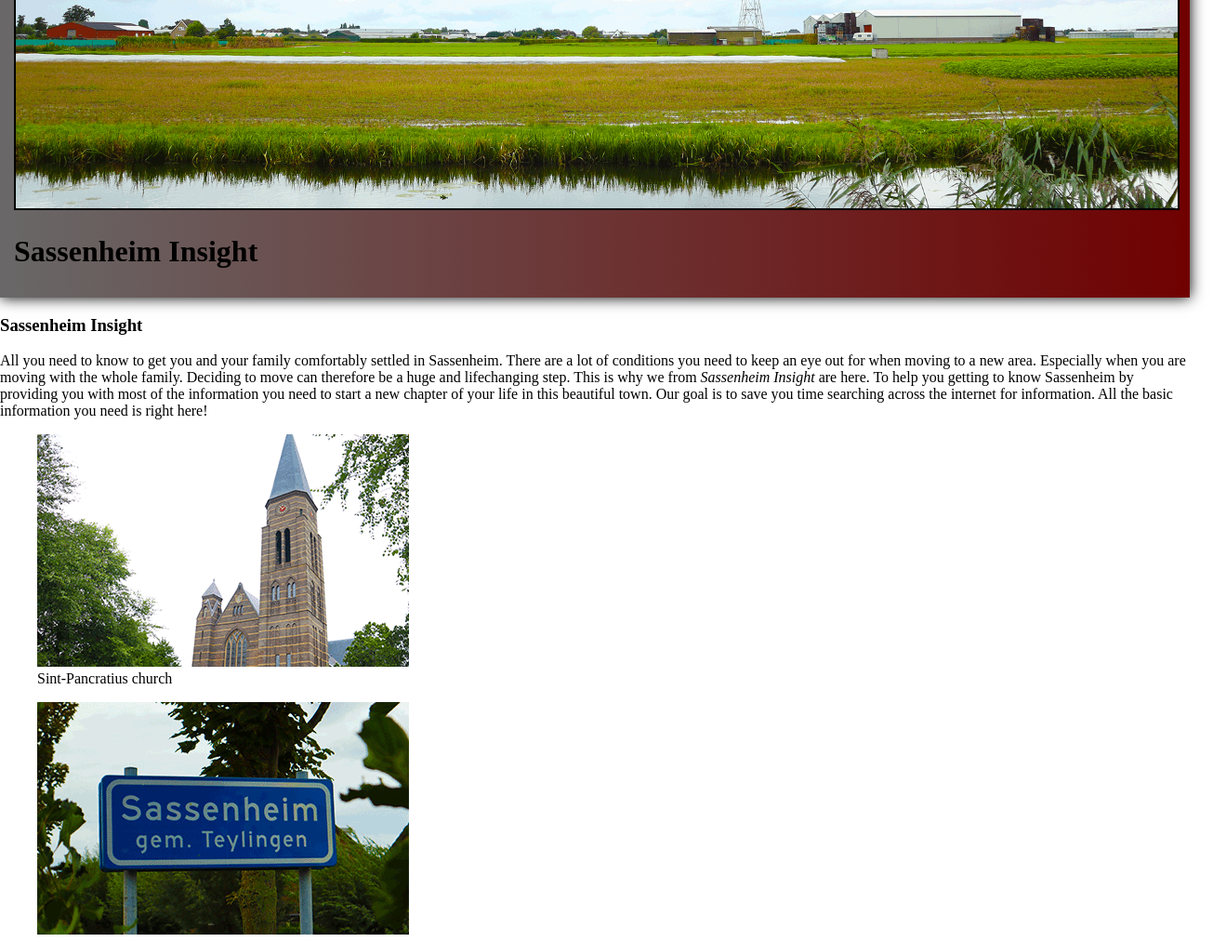
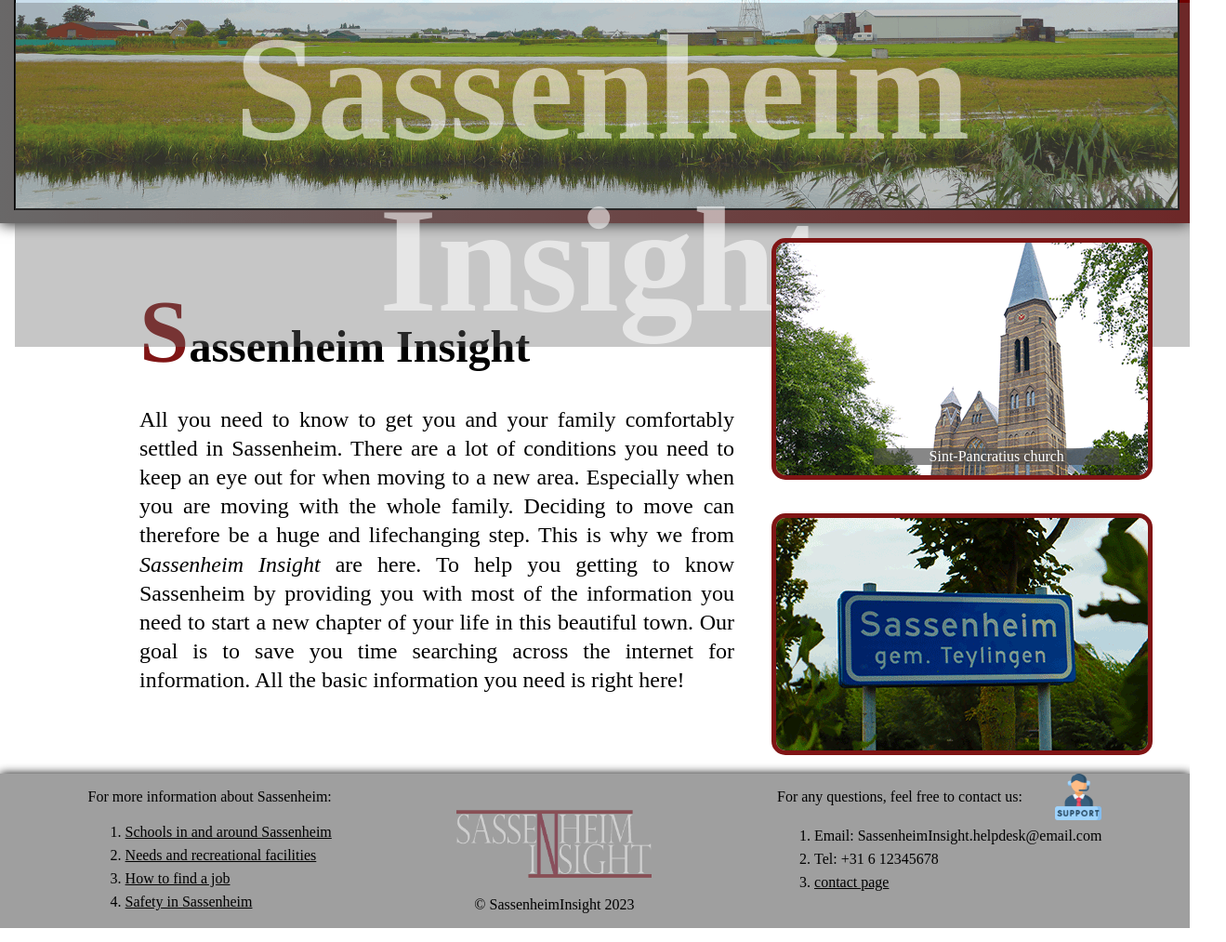
Before and after one commit to CalvinKersten/assessment2324, a plain HTML site: page index.html in a window 1280 px wide. Shown: the part 147-1160 px from the top of the page at 93% size, 1319 px wide, since content can reach past the window. Drawn offline with Linux system fonts and the light colour scheme; a web font is replaced by a local one.

Commit message:
styling for footer + index-body added

```diff
--- a/css/style.css
+++ b/css/style.css
@@ -1,3 +1,4 @@
+/* overall */
 @font-face {
     font-family: Montserrat;
     src: url(media/Montserrat/Montserrat-VariableFont_wght.ttf);
@@ -10,6 +11,7 @@ body {
     font-family: Montserrat;
 }
 
+/* navigation */
 .menu {
     display: flex;
     flex-direction: column;
@@ -26,6 +28,7 @@ body {
     padding: 0 50px;
     background-image: linear-gradient(90deg, #696868, #700101);
 }
+
 .menuItems {
     width: 100%;
 }
@@ -56,6 +59,7 @@ body {
     color: #add8e6;
     zoom: 102%;
 }
+
 .navigation>figure,
 .navigation>figure>a {
     display: flex;
@@ -76,7 +80,7 @@ body {
     border-top: 2px solid #000;
 }
 
-.banner > img {
+.banner>img {
     width: 100%;
     height: 250px;
     object-fit: cover;
@@ -84,6 +88,123 @@ body {
     border-top: none;
 }
 
+.banner>h1 {
+    position: absolute;
+    top: 150px;
+    width: inherit;
+    left: 16px;
+    right: 0;
+    font-size: 10em;
+    text-align: center;
+    margin: 0;
+    padding: 0;
+    color: #ffffff90;
+    background-color: #69686860;
+}
+
 .menuItems .active {
     color: #add8e6;
 }
+
+/* body content */
+.row {
+    display: flex;
+    flex-direction: row;
+    justify-content: center;
+}
+
+.text>h1::first-letter {
+    color: #801515;
+    font-size: 2em;
+}
+
+.text {
+    flex: 1.5;
+    display: flex;
+    flex-direction: column;
+    text-align: center;
+    text-align: justify;
+    margin: 15px 0 15px 150px;
+    font-size: 1.5em;
+    justify-content: center;
+}
+
+.text>h1 {
+    font-size: 2em;
+    margin: 0;
+}
+
+.image {
+    flex: 1;
+    display: flex;
+    flex-direction: column;
+    text-align: center;
+}
+.image>figure {
+    position: relative;
+}
+.image>figure>img {
+    width: 400PX;
+    border: 5px solid #801515;
+    border-radius: 15px;
+}
+
+.text>p {
+    line-height: 1.3em;
+}
+
+figcaption {
+    position: absolute;
+    text-align: center;
+    color: #fff;
+    background-color: #494949a8;
+    bottom: 20px;
+    left: 110px;
+    width: 64.5%;
+}
+
+/* footer */
+.footer {
+    box-shadow: 0 0 10px #000;
+    margin: 0;
+    background-color: #47474785;
+    display: flex;
+    flex-direction: row;
+    justify-content: space-evenly;
+    text-align: left;
+}
+.moreInfo>ol {
+    list-style: decimal;
+    line-height: 25px;
+}
+.link {
+    color: black;
+}
+.link:hover {
+    background-color: #ffffffc0;
+}
+.copyrightInfo {
+    text-align: center;
+    align-self: flex-end;
+}
+.copyrightInfo > figure > img
+{
+    width: 210px;
+    opacity: 50%;
+}
+
+.contactUs > figure > img {
+    height: 50px;
+    width: 50px;
+    object-fit: cover;
+}
+.contactUs > figure {
+    float: inline-end;
+    margin: 0;
+}
+.contactUs > p {
+    margin-bottom: 20px;
+}
+.contactUs > ol {
+    line-height: 25px;
+}
```
